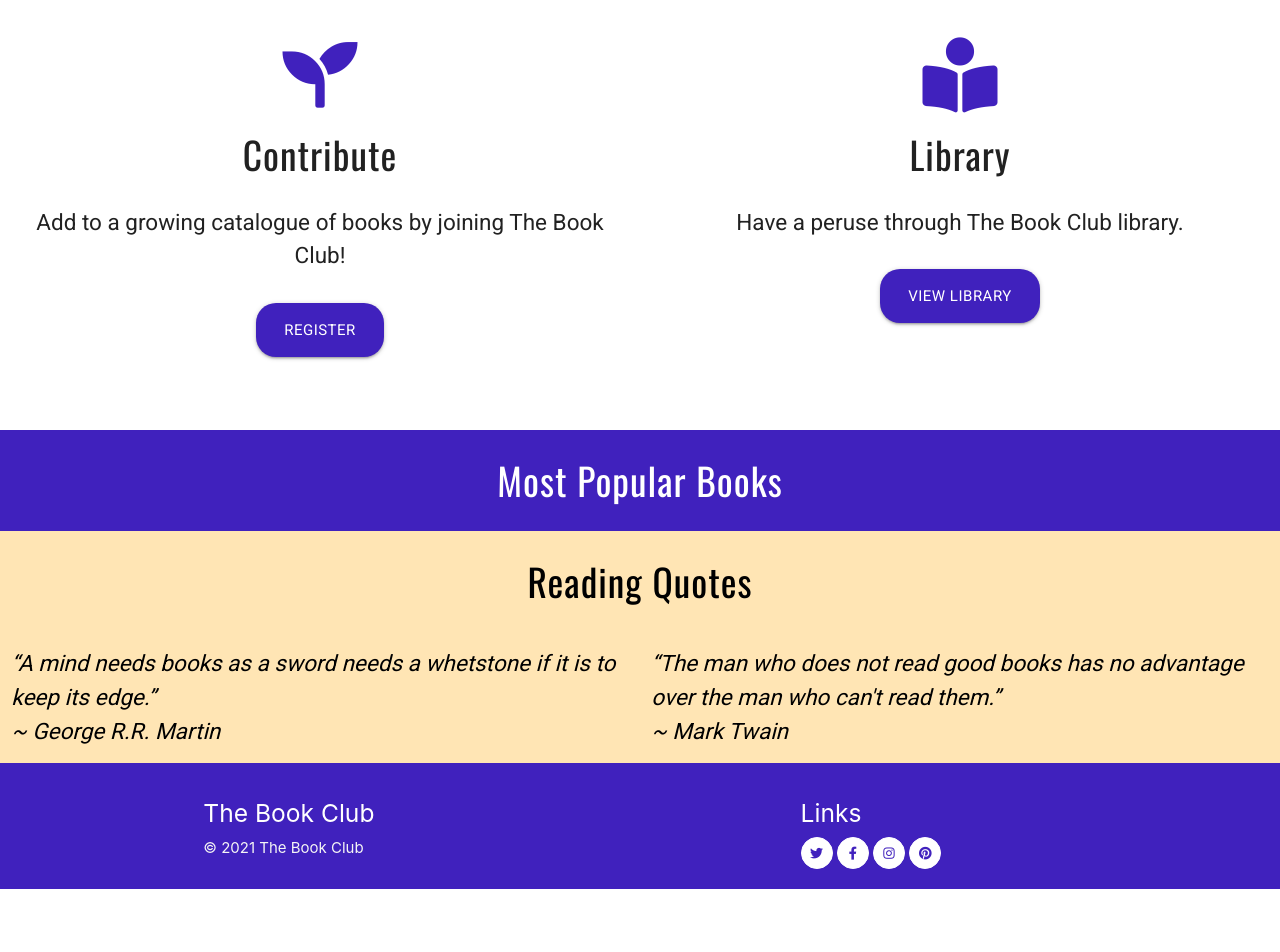
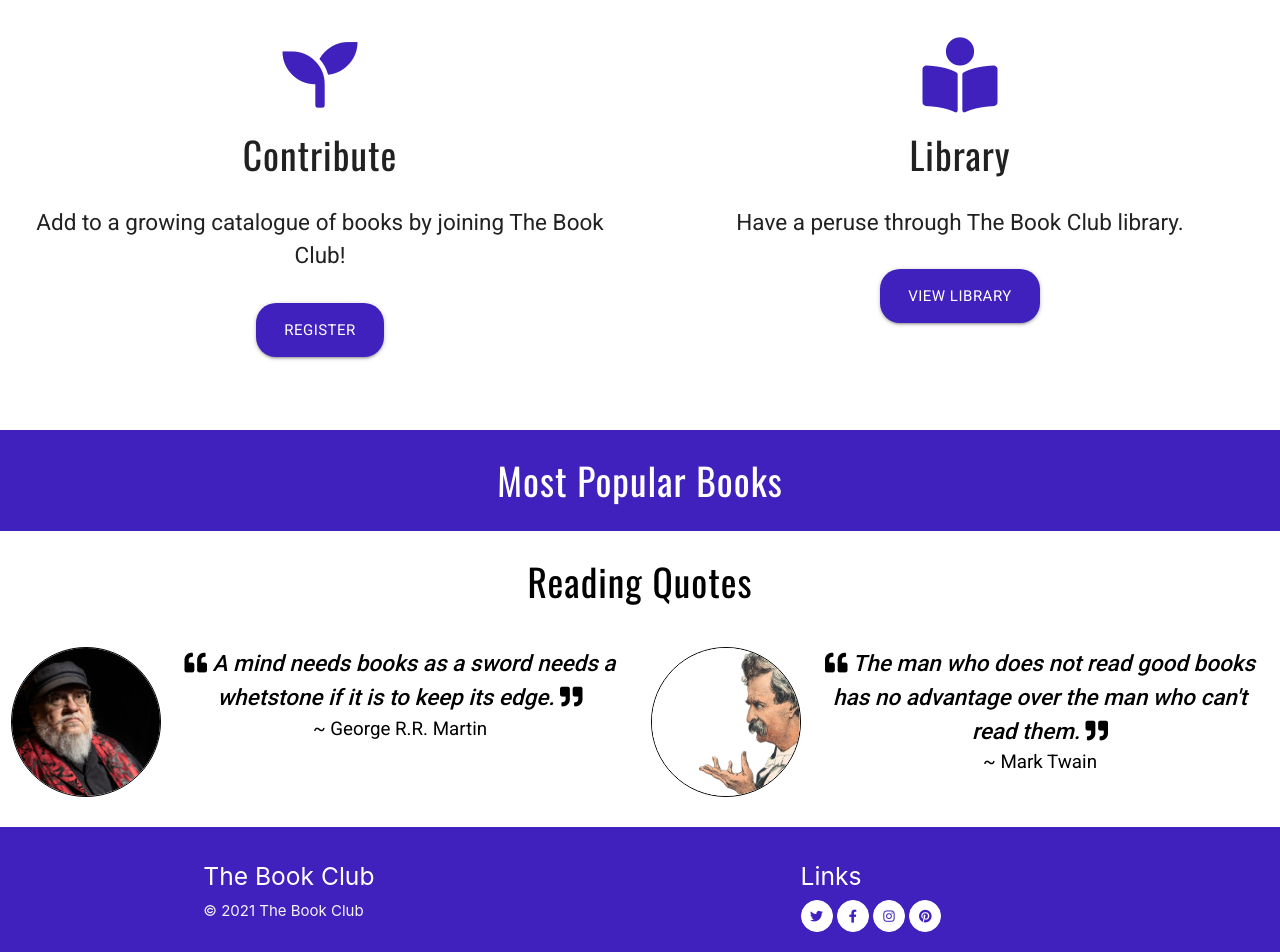
Before and after one commit to JamesSinnott1994/The-Book-Club, a Flask app: page / in a window 1280 px wide. Shown: the part 375-1327 px from the top of the page. Before the commit the page ends 1264 px from the top, so only its background shows below. Run offline with Flask 2, Linux system fonts and the light colour scheme; data that the repository does not hold is empty; some libraries are stand-ins or nearby versions.

Commit message:
[STYLING] Improve appearance of Quotes section

```diff
--- a/static/css/style.css
+++ b/static/css/style.css
@@ -173,8 +173,9 @@ form i {
 
 #quotes-area {
     color: black;
-    background-color: #FFE5B4;
-    margin-bottom: 0;
+    /* background-color: #FFE5B4; */
+    margin-bottom: 1em;
+    max-width: 1400px;
 }
 
 #quotes-area h4, #most-popular-area h4 {
@@ -183,13 +184,35 @@ form i {
     margin: 0;
 }
 
-#quotes-area p, q {
+.quote-paragraph {
+    margin: 1em 0;
+}
+
+.quote {
     font-size: 1.25em;
+    font-weight: 450;
     font-style: italic;
 }
 
-.quote-paragraph {
-    margin: 1em 0;
+.quote i {
+    font-size: 1em;
+}
+
+.author-name {
+    font-size: 1em;
+}
+
+.author-img-container {
+    border-radius: 50%;
+    border: 1px solid black;
+    width: 75px;
+    height: 75px;
+    float: right;
+}
+.author-img {
+    width: 100%;
+    height: 100%;
+    border-radius: 50%;
 }
 
 .btn-color {
@@ -214,18 +237,6 @@ form i {
 #most-popular-area .book-img-container {
     border: 2px solid white;
 }
-
-/* .social-links li {
-    border-radius: 50%;
-    background-color: white;
-    padding: 4px;
-}
-
-.social-links i {
-    color: #4021BD;
-    font-size: 20px;
-    margin-right: 3px;
-} */
 
 .social-links li a i {
     width: 32px;
@@ -550,10 +561,22 @@ span {
     .cta-icon {
         font-size: 75px;
     }
-    #quotes-area p, q {
+    .quote {
         font-size: 1.5em;
     }
-    /* Book Page */
+    .author-name {
+        font-size: 1.25em;
+    }
+
+    .author-img-container {
+        width: 125px;
+        height: 125px;
+        float: left;
+        margin-right: 10px;
+    }
+
+    /*--------------------------------------------BOOK PAGE*/
+
     .book-page-info {
         height: 400px;
     }
@@ -565,6 +588,7 @@ span {
         bottom: 2.5%;
         left: 10%;
     }
+
     /*--------------------------------------------PROFILE PAGE*/
 
     #profile-img-container {
@@ -610,6 +634,11 @@ span {
         padding: 0 10px;
         transition: all 0.5s 0.2s ease;
     }
+    .author-img-container {
+        width: 150px;
+        height: 150px;
+    }
+
     /* Book page */
     .book-page-info {
         height: 500px;
--- a/templates/index.html
+++ b/templates/index.html
@@ -81,13 +81,23 @@
         <h4 class="center-align">Reading Quotes</h4>
 
         <div class="quote-paragraph col s12 m6">
-            <q>A mind needs books as a sword needs a whetstone if it is to keep its edge.</q>
-            <p>~ George R.R. Martin</p>
+
+            <div class="author-img-container left">
+                <img class="author-img" src="{{ url_for('static', filename='images/4480.jpg') }}" alt="Author Image">
+            </div>
+            <p class="quote center-align"><i class="fas fa-quote-left"></i> A mind needs books as a sword needs a whetstone if it is to keep its edge. <i class="fas fa-quote-right"></i></p>
+            <p class="author-name center-align">~ George R.R. Martin</p>
+
         </div>
 
         <div class="quote-paragraph col s12 m6">
-            <q>The man who does not read good books has no advantage over the man who can't read them.</q>
-            <p>~ Mark Twain</p>
+
+            <div class="author-img-container">
+                <img class="author-img" src="{{ url_for('static', filename='images/12121.jpg') }}" alt="Author Image">
+            </div>
+            <p class="quote center-align"><i class="fas fa-quote-left"></i> The man who does not read good books has no advantage over the man who can't read them. <i class="fas fa-quote-right"></i></p>
+            <p class="author-name center-align">~ Mark Twain</p>
+
         </div>
 
     </section>
```
Also changed, not shown: static/images/111.jpg (added), static/images/12121.jpg (added), static/images/222.jpg (added), static/images/4480.jpg (added), static/images/george-rr-martin.jpg (added), static/images/mark-twain.jpg (added), static/images/twain-colour.jpg (added).
